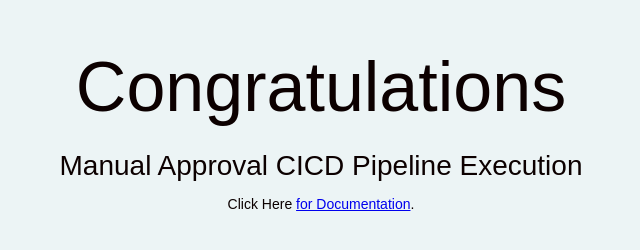
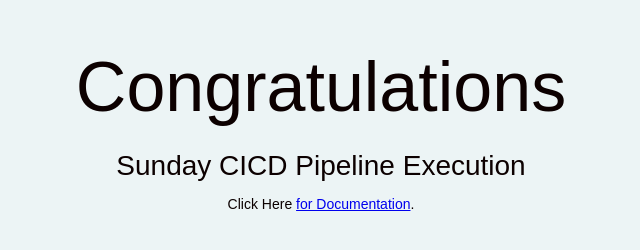
Before and after one commit to strategypk/cicdrepo, a plain HTML site: page index.html in a window 1280 px wide. Shown: the whole page, without its empty margins (319-959 px from the left). Drawn offline with Linux system fonts and the light colour scheme.

Commit message:
push this sunday code

```diff
--- a/index.html
+++ b/index.html
@@ -27,7 +27,7 @@
 <body>
   <div align="center">
     <h1>Congratulations</h1>
-    <h2> Manual Approval CICD Pipeline Execution </h2>
+    <h2> Sunday CICD Pipeline Execution </h2>
     <p> Click Here <a href="http://aws.amazon.com/documentation/codedeploy"> for Documentation</a>.</p>
   </div>
 </body>
```
